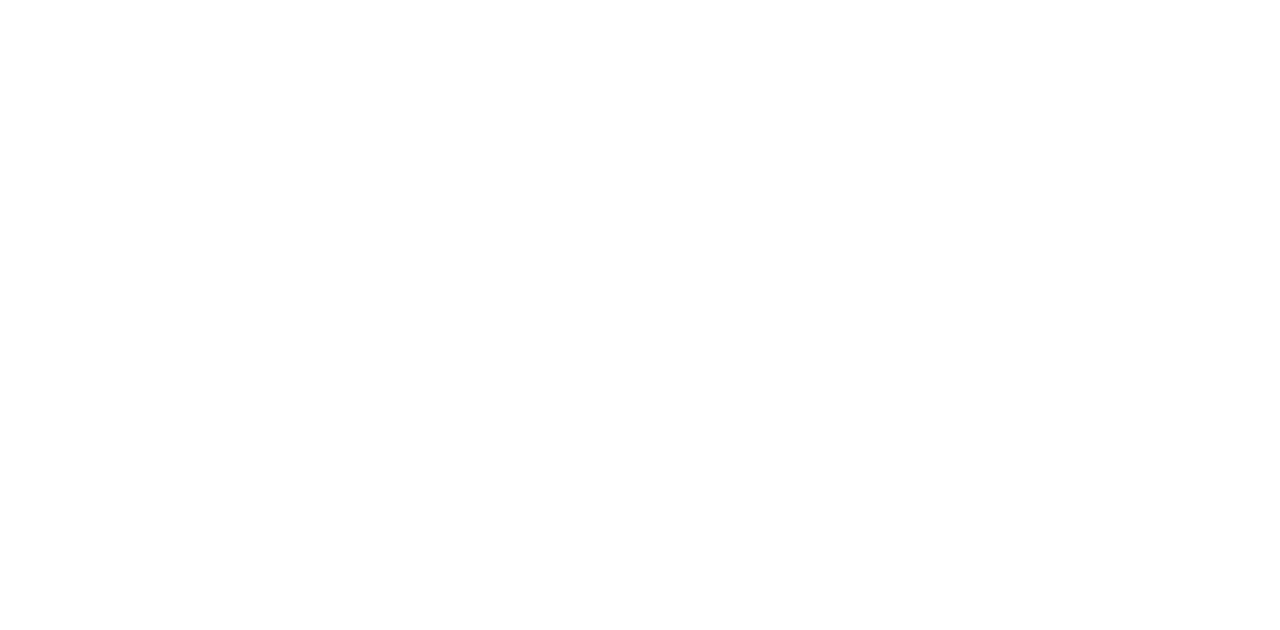
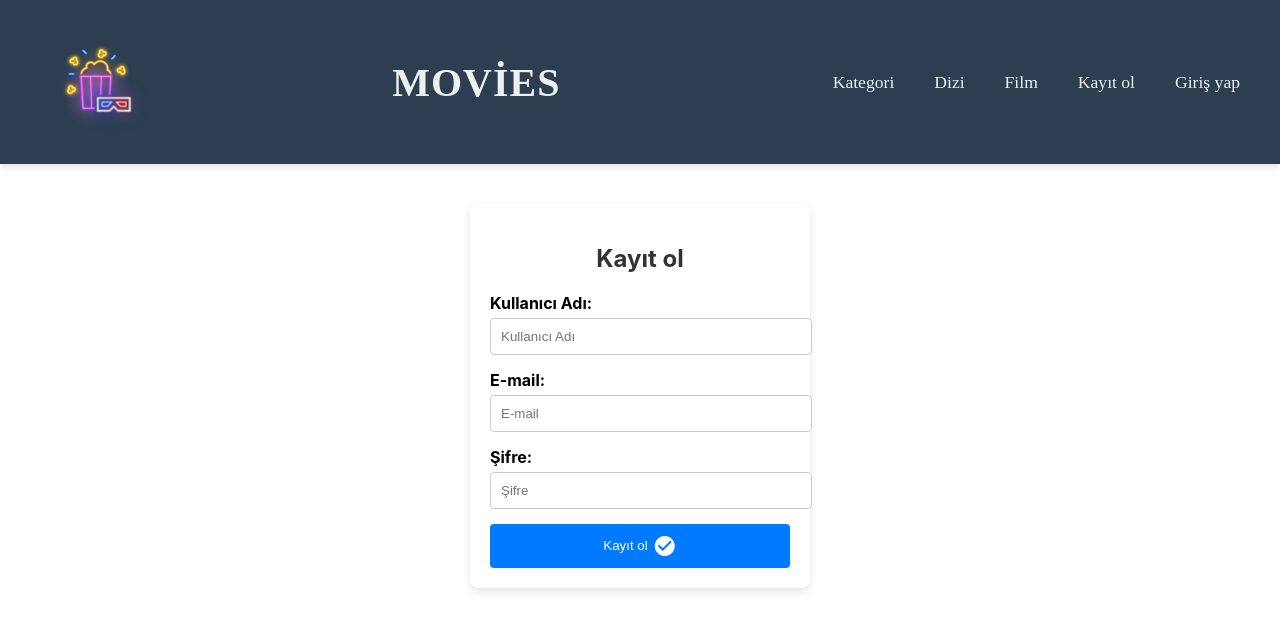
Before and after one commit to baran61/Movie-App, a React (Create React App) app in the folder client/: page /register in a window 1280 px wide. Before the commit this address had no page. Shown: the top 630 px of the page. Built offline with nearby package versions, Linux system fonts and the light colour scheme.

Commit message:
upgraded signup and register page

```diff
--- a/client/src/App.js
+++ b/client/src/App.js
@@ -2,7 +2,8 @@
 import { BrowserRouter as Router, Routes, Route } from 'react-router-dom';
 import HomePage from './pages/HomePage';
 import Detail from './pages/Detail'
-
+import SigninPage from './pages/SigninPage';
+import RegisterPage from './pages/RegisterPage';
 function App() {
   return (
     <div className="App">
@@ -10,6 +11,8 @@
         <Routes>
           <Route path="/" element={<HomePage />} />
           <Route path="/movie/:id" element={<Detail />} />
+          <Route path="/signup" element={<SigninPage/>} />
+          <Route path="/register" element={<RegisterPage/>} />
         </Routes>
       </Router>
     </div>
--- a/client/src/components/Header.js
+++ b/client/src/components/Header.js
@@ -1,28 +1,58 @@
-import React from 'react'
-import { Navigate, useNavigate } from 'react-router-dom';
-import './style.css'
+import React, { useState } from 'react';
+import { useNavigate } from 'react-router-dom';
+import './style.css';
 
 function Header() {
+  const navigate = useNavigate();
+  const [showCategories, setShowCategories] = useState(false);
 
-    const handleLogoClick = () => {
-        Navigate('/');
-    }
+
+  const handleLogoClick = () => {
+    navigate('/');
+  };
+
+
+  const handleMouseEnter = () => {
+    setShowCategories(true);
+  };
+
+
+  const handleMouseLeave = () => {
+    setShowCategories(false);
+  };
 
   return (
     <header className='header'>
-        <div className='logo' onClick={handleLogoClick}>
-            <img src='/images/logo.png' alt='logo'/>
-        </div>
+      <div className='logo' onClick={handleLogoClick}>
+        <img src='/images/logo.png' alt='logo' />
+      </div>
+      <div>
+        <h1>MOVİES</h1>
+      </div>
 
       <ul className="nav">
-        <li><a href="#">Kategori</a></li>
+        <li
+          onMouseEnter={handleMouseEnter}
+          onMouseLeave={handleMouseLeave}
+        >
+          <a href="/">Kategori</a>
+          {showCategories && (
+            <ul className="dropdown">
+              <li><a href="#">Aksiyon</a></li>
+              <li><a href="#">Komedi</a></li>
+              <li><a href="#">Dram</a></li>
+              <li><a href="#">Belgesel</a></li>
+            </ul>
+          )}
+        </li>
         <li><a href="#">Dizi</a></li>
         <li><a href="#">Film</a></li>
+        <li><a href="/register">Kayıt ol</a></li>
+        <li><a href="/signup">Giriş yap </a></li>
       </ul>
 
-      <h1>Movie Website</h1>
     </header>
-  )
+  );
 }
 
-export default Header
+export default Header;
--- a/client/src/components/MovieDetail.js
+++ b/client/src/components/MovieDetail.js
@@ -1,4 +1,5 @@
 import { useLocation } from 'react-router-dom';
+import './style.css';
 
 function MovieDetail() {
     const location = useLocation();
@@ -6,21 +7,29 @@
   return (
     <div>
       {movie ? (
-        <div>
-          <h2>{movie.title}</h2>
+        <div className='movie-detail'>
           <img
             src={`https://image.tmdb.org/t/p/w500${movie.poster_path}`}
             alt={movie.title}
           />
-          <p>{movie.overview}</p>
-          <p>Yayın Tarihi: {movie.release_date}</p>
-          <p>Oy: {movie.vote_average} ({movie.vote_count} oy)</p>
+          <div>
+            <h2>{movie.title}</h2>
+            <p>{movie.overview}</p>
+            <div className="release-info">
+              <p>Yayın Tarihi: {movie.release_date}</p>
+              <p>Oy: {movie.vote_average} ({movie.vote_count} oy)</p>
+              <p>Add Favorite !</p>
+              <button class="icon-button">
+                <span class="material-icons">star</span>
+              </button>
+            </div>
+          </div>
         </div>
       ) : (
         <div>Film bulunamadı.</div>
       )}
     </div>
-  )
+  );
 }
 
-export default MovieDetail
+export default MovieDetail;
--- /dev/null
+++ b/client/src/components/Register.js
@@ -0,0 +1,30 @@
+import React from 'react';
+import './style.css';
+
+function Register() {
+  return (
+    <div className='register-container'>
+      <h2>Kayıt ol</h2>
+      <form className='form'>
+        <div className='input-group'>
+          <label>Kullanıcı Adı:</label>
+          <input type='text' placeholder='Kullanıcı Adı' required />
+        </div>
+        <div className='input-group'>
+          <label>E-mail:</label>
+          <input type='email' placeholder='E-mail' required />
+        </div>
+        <div className='input-group'>
+          <label>Şifre:</label>
+          <input type='password' placeholder='Şifre' required />
+        </div>
+        <button className='icon-button'>
+          <span>Kayıt ol</span>
+          <span className='material-icons'>check_circle</span>
+        </button>
+      </form>
+    </div>
+  );
+}
+
+export default Register;
--- /dev/null
+++ b/client/src/components/Signin.js
@@ -0,0 +1,26 @@
+import React from 'react'
+import './style.css';
+
+function Signin() {
+  return (
+    <div className='signin-container'>
+      <h2>Giriş yap</h2>
+      <form className='form'>
+        <div className='input-group'>
+          <label>Kullanıcı Adı:</label>
+          <input type='text' placeholder='Kullanıcı Adı' required />
+        </div>
+        <div className='input-group'>
+          <label>Şifre:</label>
+          <input type='password' placeholder='Şifre' required />
+        </div>
+        <button className='icon-button'>
+          <span>Giriş yap</span>
+          <span className='material-icons'>check_circle</span>
+        </button>
+      </form>
+    </div>
+  )
+}
+
+export default Signin
--- a/client/src/components/style.css
+++ b/client/src/components/style.css
@@ -1,49 +1,125 @@
-.header{
-    display:flex;
-    align-items:center;
-    padding:10px;
-    background-color: wheat;
+/* Header Section */
+.header {
+  display: flex;
+  justify-content: space-between; /* Header içindeki öğeleri yatayda yay */
+  align-items: center;
+  padding: 20px 40px;
+  background-color: #2C3E50; /* Daha koyu bir arka plan */
   font-family: 'Arima';
+  box-shadow: 0 4px 6px rgba(0, 0, 0, 0.1); /* Hafif gölge */
 }
 
-.header img{
-    width:150px;
-    height:auto;
-    margin-right:50px;
+.header img {
+  width: 120px;
+  height: auto;
+  cursor: pointer; /* Logo üzerine gelince tıklanabilir olduğunu belirtir */
 }
 
-.header h1{
-    font-size: 30px;
-    margin-left:100px;
+.header h1 {
+  color: #bdcdd1; /* Açık bir yazı rengi */
+  font-size: 2rem;
+  letter-spacing: 2px; /* Harfler arası boşluk */
+  margin: 0;
+
 }
 
+/* Navigation Bar */
 .nav {
-    list-style: none;      /* Liste işaretlerini kaldırır */
-    display: flex;         /* Menüyü yatay hizalar */
-    margin: 20px;          /* Varsayılan boşlukları kaldırır */
-    padding: 10px;
+  list-style: none;
+  display: flex;
+  margin: 0;
+  padding: 0;
 }
 
 .nav li {
-    margin-left: 60px;
+  position: relative; /* Dropdown menü için gerekli */
+  margin-left: 40px; /* Menü öğeleri arası boşluk */
 }
 
 .nav li a {
   text-decoration: none;
-    color: black;
-    font-size: 18px;
+  color: #ECF0F1; /* Beyaz renkte yazı */
+  font-size: 1.1rem;
+  font-weight: 500;
+  transition: color 0.3s ease; /* Hover geçişini daha yumuşak yapar */
 }
 
 .nav li a:hover {
-    color: #555555;
+  color: #F39C12; /* Turuncu hover efekti */
 }
 
-  /* Movie Listeleme için css */
+/* Dropdown Menu for Kategori */
+.dropdown {
+  display: none; /* Varsayılan olarak gizle */
+  position: absolute;
+  top: 100%;
+  left: 0;
+  background-color: #34495E; /* Daha koyu bir arka plan */
+  list-style-type: none;
+  padding: 10px 0;
+  box-shadow: 0 8px 16px rgba(0, 0, 0, 0.2); /* Dropdown gölgesi */
+  border-radius: 4px; /* Hafif köşeleri yuvarla */
+  z-index: 1000; /* Üstte görünmesini sağla */
+}
 
+.dropdown li {
+  padding: 10px 20px;
+}
+
+.dropdown li a {
+  color: #ECF0F1;
+  font-size: 1rem;
+  text-decoration: none;
+  display: block;
+  transition: background-color 0.3s ease;
+}
+
+.dropdown li a:hover {
+  background-color: #F39C12; /* Hover olduğunda turuncu */
+  color: white; /* Metin beyaz olmalı */
+}
+
+/* Kategori üzerine gelindiğinde dropdown menüyü göster */
+.nav li:hover .dropdown {
+  display: block;
+}
+
+/* Movie Website metnini merkezle */
+.header h1 {
+  text-align: center;
+  font-size: 2.5rem;
+  color: #ECF0F1;
+  letter-spacing: 1px;
+}
+
+/* Logo hover efekti */
+.logo:hover {
+  transform: scale(1.10);
+  transition: transform 0.3s ease;
+}
+
+/* Mobile friendly adjustments */
+@media (max-width: 768px) {
+  .header {
+      flex-direction: column; /* Header içindeki öğeleri dikey hizala */
+      text-align: center;
+  }
+
+  .nav {
+      margin-top: 10px;
+      flex-direction: column; /* Menüleri alt alta diz */
+  }
+
+  .nav li {
+      margin: 10px 0; /* Menü öğeleri arasında daha fazla boşluk */
+  }
+}
+
+/* Movie List Section */
 .movie-list {
   display: flex;
   flex-wrap: wrap;
-    gap: 30px; /* Kartlar arasındaki boşluk */
+  gap: 30px;
   justify-content: center;
   padding: 20px;
 }
@@ -80,7 +156,7 @@
   justify-content: center; /* Ortala */
   font-size: 0.7em; /* Yazı boyutu */
   padding: 0 10px; /* Yan boşluk */
-    color: #555; /* Yazı rengi */
+  color: #ffffff; /* Yazı rengi */
 }
 
 .star {
@@ -110,3 +186,143 @@
   text-align: center;
   font-size: 1.2em;
 }
+
+/* Movie Detail Page */
+
+/* Movie Detail Container */
+.movie-detail {
+  display: flex;
+  align-items: flex-start;
+  padding: 20px;
+  background-color: #f4f4f9;
+  border-radius: 10px;
+  box-shadow: 0 4px 10px rgba(0, 0, 0, 0.1);
+  max-width: 1200px;
+  margin: 40px auto;
+  position: relative; /* Başlığın konumunu ayarlamak için */
+}
+
+/* Poster Stil */
+.movie-detail img {
+  width: 300px;
+  height: auto;
+  border-radius: 8px;
+  margin-right: 40px;
+  position: relative;
+  z-index: 1; /* Resim önde kalacak şekilde z-index ayarlandı */
+}
+
+/* Film Bilgileri */
+.movie-detail p {
+  font-size: 1.2rem;
+  color: #34495E;
+  line-height: 1.6;
+  margin-bottom: 10px;
+}
+
+.movie-detail p:first-of-type {
+  margin-bottom: 20px;
+}
+
+
+.release-info {
+  margin-top: 20px;
+  font-weight: bold;
+}
+
+@media (max-width: 768px) {
+  .movie-detail {
+      flex-direction: column;
+      text-align: center;
+  }
+
+  .movie-detail img {
+      margin: 0 auto 20px;
+  }
+
+  .movie-title-overlay {
+      top: 10px;
+      left: 10px;
+      font-size: 2rem;
+  }
+}
+/* Register Page - Sign up Page */
+
+/* Register Page - Sign up Page */
+.register-container {
+  background-color: #ffffff;
+  border-radius: 8px;
+  box-shadow: 0 4px 10px rgba(0, 0, 0, 0.1);
+  padding: 20px;
+  width: 300px;
+  text-align: center;
+  margin: 40px auto; /* Ortada görünmesi için üst ve alt boşluk ekle */
+}
+.signin-container {
+  background-color: #ffffff;
+  border-radius: 8px;
+  box-shadow: 0 4px 10px rgba(0, 0, 0, 0.1);
+  padding: 20px;
+  width: 300px;
+  text-align: center;
+  margin: 40px auto; /* Ortada görünmesi için üst ve alt boşluk ekle */
+}
+
+h2 {
+  margin-bottom: 20px;
+  color: #333;
+}
+
+.input-group {
+  margin-bottom: 15px;
+  text-align: left;
+}
+
+label {
+  display: block;
+  margin-bottom: 5px;
+  font-weight: bold;
+}
+
+input {
+  width: 100%;
+  padding: 10px;
+  border: 1px solid #ccc;
+  border-radius: 4px;
+  transition: border 0.3s;
+}
+
+input:focus {
+  border-color: #007bff;
+  outline: none;
+}
+
+.icon-button {
+  display: flex;
+  align-items: center;
+  justify-content: center;
+  background-color: #007bff;
+  color: #ffffff; /* Yazı rengi beyaz olmalı */
+  border: none;
+  border-radius: 4px;
+  padding: 10px;
+  cursor: pointer;
+  width: 100%;
+  transition: background-color 0.3s;
+}
+
+.icon-button:hover {
+  background-color: #0056b3;
+}
+
+.material-icons {
+  margin-left: 5px;
+}
+
+/* Mobile friendly adjustments */
+@media (max-width: 768px) {
+  .register-container {
+      width: 90%; /* Mobilde genişliği artır */
+      padding: 15px; /* İç boşluğu azalt */
+  }
+}
--- /dev/null
+++ b/client/src/pages/RegisterPage.js
@@ -0,0 +1,13 @@
+import React from 'react'
+import Register from '../components/Register'
+import Header from '../components/Header'
+function RegisterPage() {
+  return (
+    <div>
+      <Header/>
+      <Register/>
+    </div>
+  )
+}
+
+export default RegisterPage
--- /dev/null
+++ b/client/src/pages/SigninPage.js
@@ -0,0 +1,13 @@
+import React from 'react'
+import Header from '../components/Header'
+import Signin from '../components/Signin'
+function SignupPage() {
+  return (
+    <div>
+      <Header/>
+      <Signin/>
+    </div>
+  )
+}
+
+export default SignupPage
```
Also changed, not shown: 1 other file (tests, documents, lock files or other folders). Lines whose indentation alone changed are shown as unchanged.
